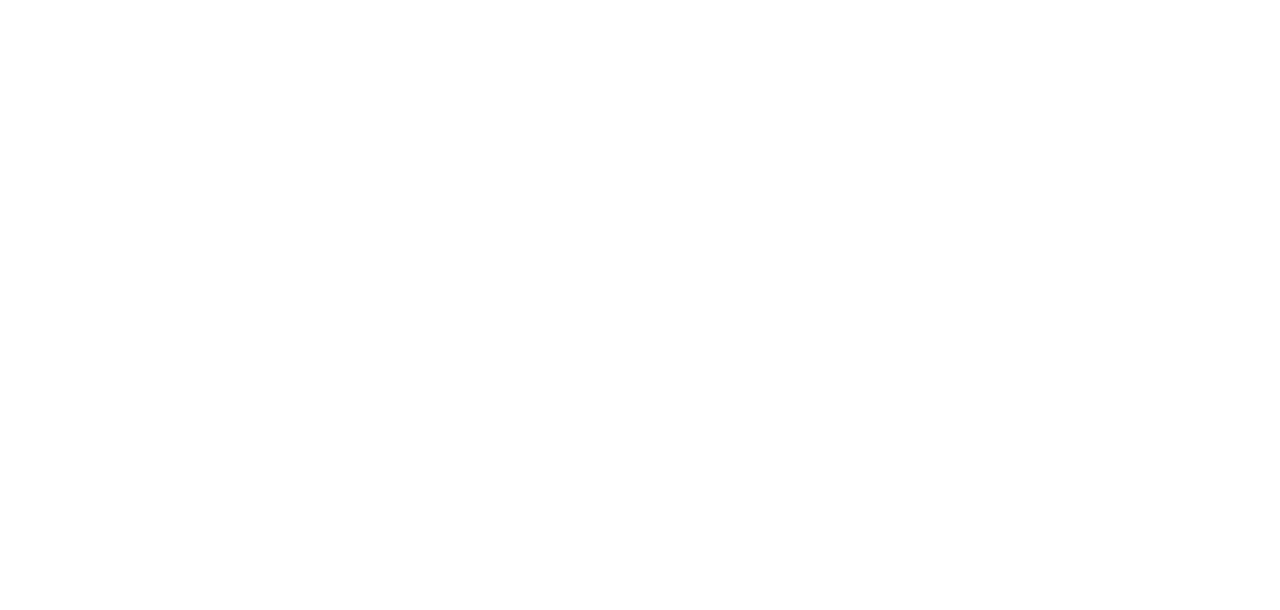
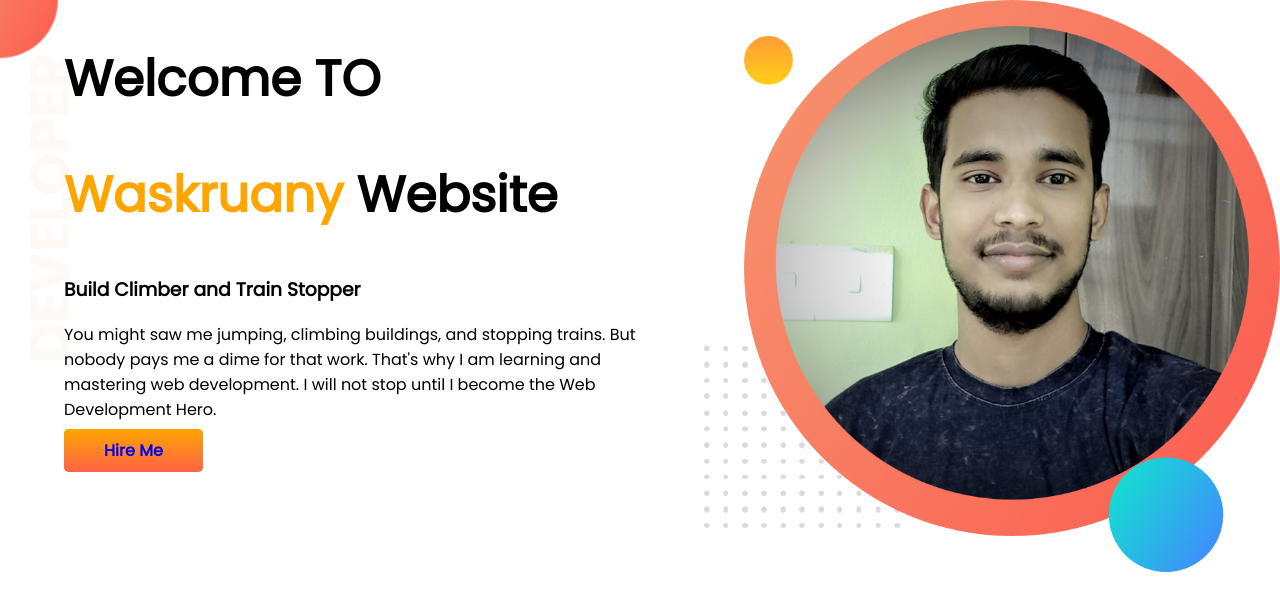
Before and after one commit to waskruany0/4-1developer-protfolio, a plain HTML site: page index.html in a window 1280 px wide. Drawn offline with Linux system fonts and the light colour scheme.

Commit message:
this is 1st section header

```diff
--- a/index.html
+++ b/index.html
@@ -1,13 +1,37 @@
 <!DOCTYPE html>
 <html lang="en">
+
 <head>
     <meta charset="UTF-8">
     <meta http-equiv="X-UA-Compatible" content="IE=edge">
     <meta name="viewport" content="width=device-width, initial-scale=1.0">
     <title>waskruany portfolio</title>
+    <link rel="preconnect" href="https://fonts.googleapis.com">
+    <link rel="preconnect" href="https://fonts.gstatic.com" crossorigin>
+    <link href="https://fonts.googleapis.com/css2?family=Poppins&display=swap" rel="stylesheet">
     <link rel="stylesheet" href="style.css">
 </head>
+
 <body>
+    <section class="top-banner">
+        <div class="half-width">
+            <h1>Welcome TO</h1>
+            <h1> <span class="orange-color">Waskruany</span> Website</h1>
+            <h3>Build Climber and Train Stopper</h3>
+            <p>You might saw me jumping, climbing buildings, and stopping trains. But nobody pays me a dime for that
+                work.
+                That's why I am learning and mastering web development. I will not stop until I become the Web
+                Development
+                Hero.
+            </p>
+            <a class="link-button" href="https://www.facebook.com/waskruany.pro/" target="_blank">Hire Me</a>
+
+        </div>
+        <div class="half-width">
+            <img src="images/me-bg.png" alt="">
+        </div>
+    </section>
 
 </body>
+
 </html>
--- a/style.css
+++ b/style.css
@@ -0,0 +1,32 @@
+body{
+    font-family: 'Poppins', sans-serif;
+    margin: 0;
+}
+h1{
+    font-size: 50px;
+}
+.orange-color{
+    color: orange;
+}
+section{
+    display: flex;
+}
+.half-width{
+    width: 50%;
+    padding-left: 5%;
+}
+.half-width img{
+    width: 100%;
+}
+.link-button{
+    text-decoration: none;
+    background-color: orange;
+    padding: 10px 40px;
+    background-image: linear-gradient(orange, tomato);
+    border-radius: 5px;
+    font-weight: 700;
+}
+.top-banner{
+    background-image: url(images/top-banner.png);
+    background-repeat: no-repeat;
+}
```
Also changed, not shown: images/dream-bg.png (added), images/exp-bg.png (added), images/jhankar.png (added), images/jhankar2.png (added), images/me-bg.png (added), images/my-bg.png (added), images/my-bg2.png (added), images/top-banner.png (added), showoff/me.png (added), 8 other files.
